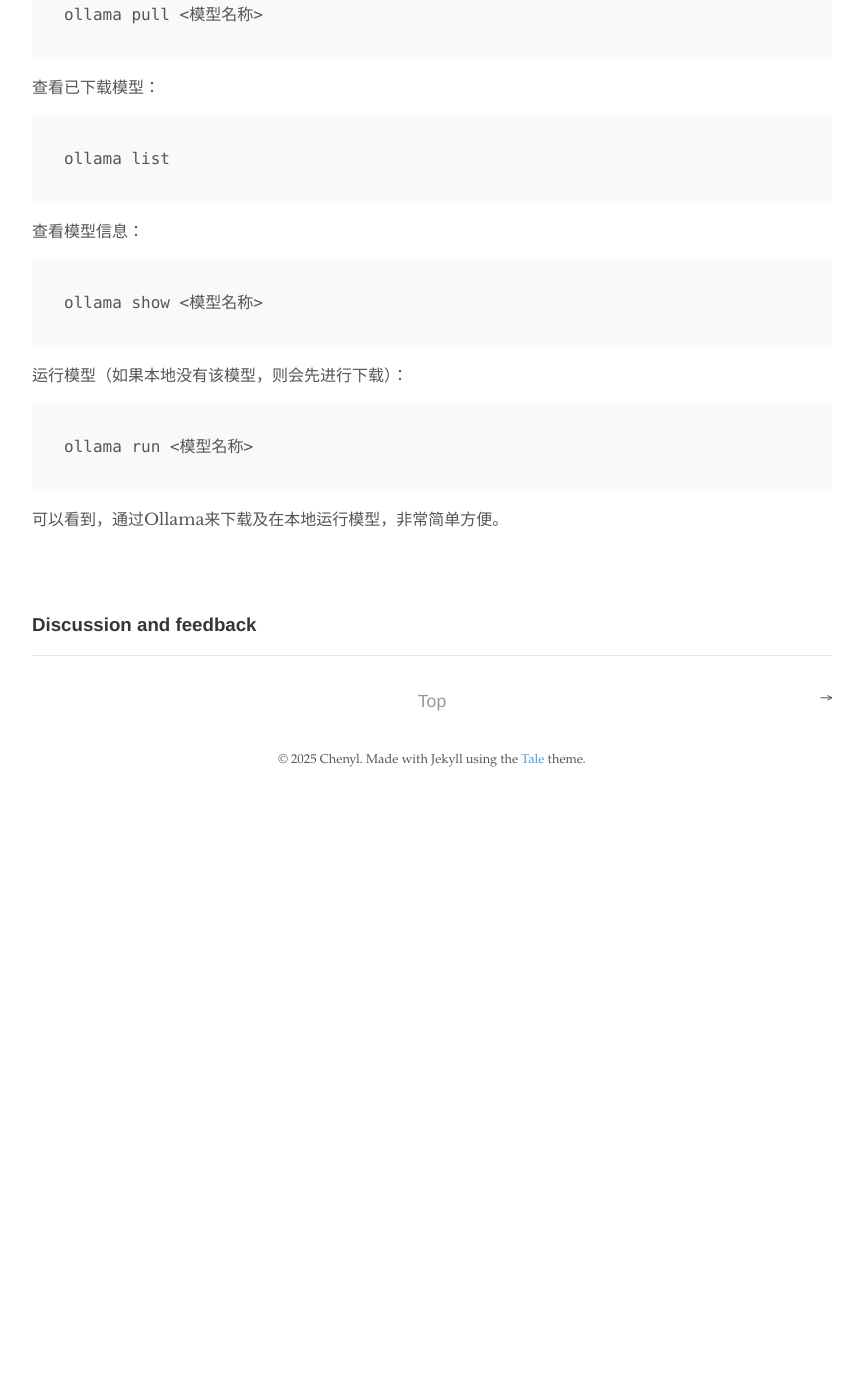
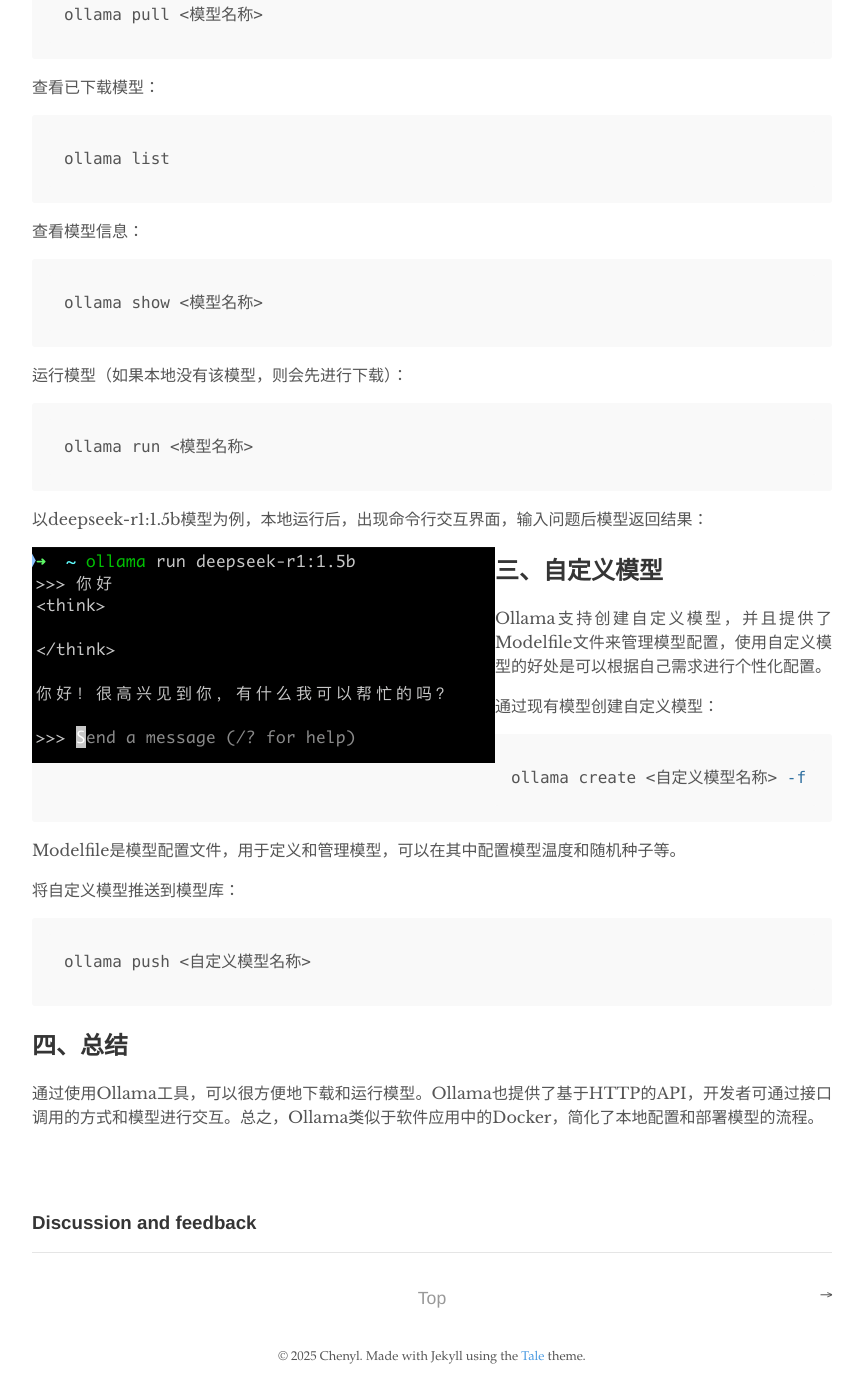
Before and after one commit to chenylvia/chenylvia.github.io, a Jekyll site: the page built from _posts/2025-06-22-Ollama使用教程.md, in a window 1280 px wide and 1400 px high, scrolled down 3313 px. Shown: the whole window, without its empty margins (208-1071 px from the left). Built offline with Jekyll 4.4.1, drawn with Linux system fonts in a browser that asks for light colours; comment, search, counter and statistics services are not loaded; before the commit the page ends 4116 px from its top, so only the background shows below that; some of the changed text lies outside the part shown.

Commit message:
Ollama使用教程

````diff
--- a/_posts/2025-06-22-Ollama使用教程.md
+++ b/_posts/2025-06-22-Ollama使用教程.md
@@ -79,7 +79,7 @@ Flags:
 Use "ollama [command] --help" for more information about a command.
 ```
 
-Ollama是客户端-服务端架构，执行`ollama serve`开启服务端。
+Ollama基于客户端-服务端架构，执行`ollama serve`开启服务端。
 
 ## 二、运行模型
 
@@ -115,4 +115,28 @@ ollama show <模型名称>
 ollama run <模型名称>
 ```
 
-可以看到，通过Ollama来下载及在本地运行模型，非常简单方便。
+以deepseek-r1:1.5b模型为例，本地运行后，出现命令行交互界面，输入问题后模型返回结果：
+
+<img src="../assets/img/2025-06-22-Ollama使用教程/ollama-model-cli.png" align='left' alt="ollama-model-cli" style="zoom:50%;" />
+
+## 三、自定义模型
+
+Ollama支持创建自定义模型，并且提供了Modelfile文件来管理模型配置，使用自定义模型的好处是可以根据自己需求进行个性化配置。
+
+通过现有模型创建自定义模型：
+
+```shell
+ollama create <自定义模型名称> -f <Modelfile>
+```
+
+Modelfile是模型配置文件，用于定义和管理模型，可以在其中配置模型温度和随机种子等。
+
+将自定义模型推送到模型库：
+
+```shell
+ollama push <自定义模型名称>
+```
+
+## 四、总结
+
+通过使用Ollama工具，可以很方便地下载和运行模型。Ollama也提供了基于HTTP的API，开发者可通过接口调用的方式和模型进行交互。总之，Ollama类似于软件应用中的Docker，简化了本地配置和部署模型的流程。
````
Also changed, not shown: assets/img/2025-06-22-Ollama使用教程/ollama-model-cli.png (added).
